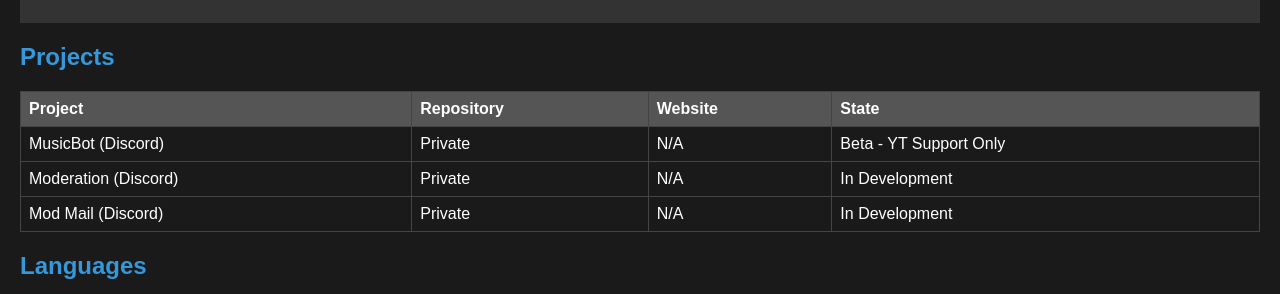
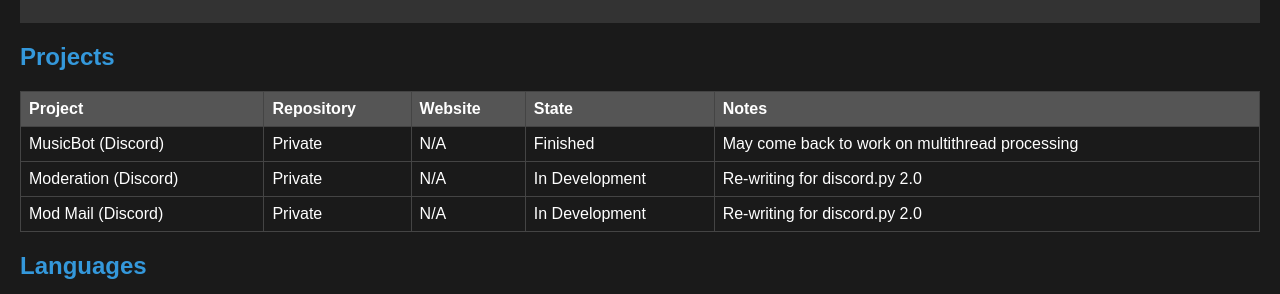
Before and after one commit to trapgod1/trapgod1.github.io, a plain HTML site: page index.html in a window 1280 px wide. Shown: the part 126-420 px from the top of the page. Drawn offline with Linux system fonts and the light colour scheme.

Commit message:
updated for may 2024

```diff
--- a/index.html
+++ b/index.html
@@ -88,6 +88,7 @@
                     <th>Repository</th>
                     <th>Website</th>
                     <th>State</th>
+                    <th>Notes</th>
                 </tr>
             </thead>
             <tbody>
@@ -95,19 +96,22 @@
                     <td>MusicBot (Discord)</td>
                     <td>Private</td>
                     <td>N/A</td>
-                    <td>Beta - YT Support Only</td>
+                    <td>Finished</td>
+                    <td>May come back to work on multithread processing</td>
                 </tr>
                 <tr>
                     <td>Moderation (Discord)</td>
                     <td>Private</td>
                     <td>N/A</td>
                     <td>In Development</td>
+                    <td>Re-writing for discord.py 2.0</td>
                 </tr>
                 <tr>
                     <td>Mod Mail (Discord)</td>
                     <td>Private</td>
                     <td>N/A</td>
                     <td>In Development</td>
+                    <td>Re-writing for discord.py 2.0</td>
                 </tr>
             </tbody>
         </table>
@@ -144,8 +148,7 @@
         <ul>
             <li>GitHub: <a href="https://github.com/trapgod1">Trapgod1</a> </li>
             <li>Email: <a href="mailto:TrapG0d@proton.me">TrapG0d@proton.me</a> (For Business Only)</li>
-            <li>LinkedIn: <a href="https://www.linkedin.com/in/riteshsachania1">Ritesh Sachania</a></li>
-            <li>Twitter: <a href="https://twitter.com/Berzerker_1">Berzerker_1</a></li>
+            <li>Discord: tr4pgod.</li>
         </ul>
     </section>
 </body>
```
